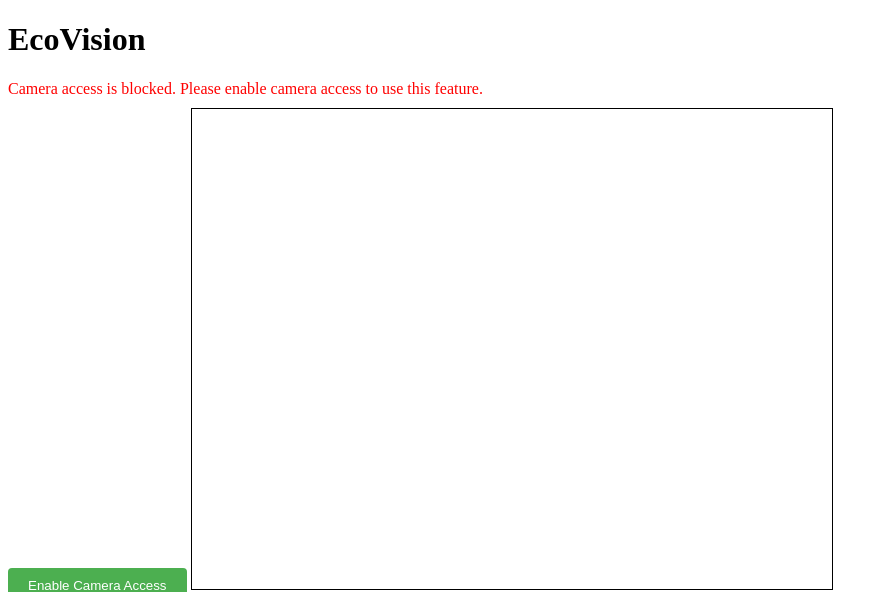
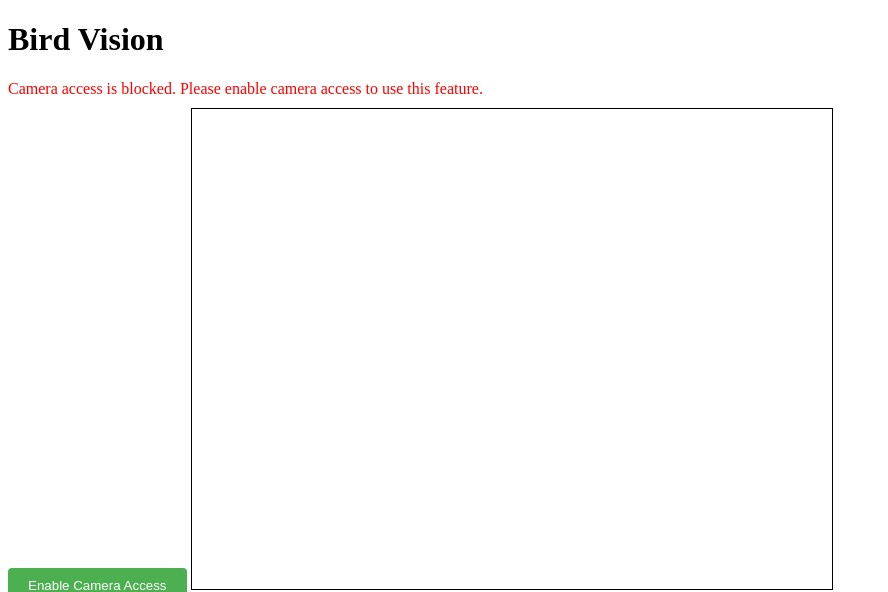
Before and after one commit to alvishprasla11/BirdVision, a Python web app: template BirdVisionApp/Index/templates/index.html in a window 1280 px wide. Shown: the top 592 px of the page, without its empty margins (0-888 px from the left). Run offline with Jinja, Linux system fonts and the light colour scheme; the template is opened without the code that fills it, so the values that code supplies are empty.

Commit message:
Further refactored index.html

```diff
--- a/BirdVisionApp/Index/templates/index.html
+++ b/BirdVisionApp/Index/templates/index.html
@@ -36,7 +36,7 @@
 </head>
 <body>
 
-<h1>EcoVision</h1>
+<h1>Bird Vision</h1>
 
 <div id="errorMessage" class="error-message hidden"></div>
 <button id="permissionBtn" class="hidden">Enable Camera Access</button>
```
